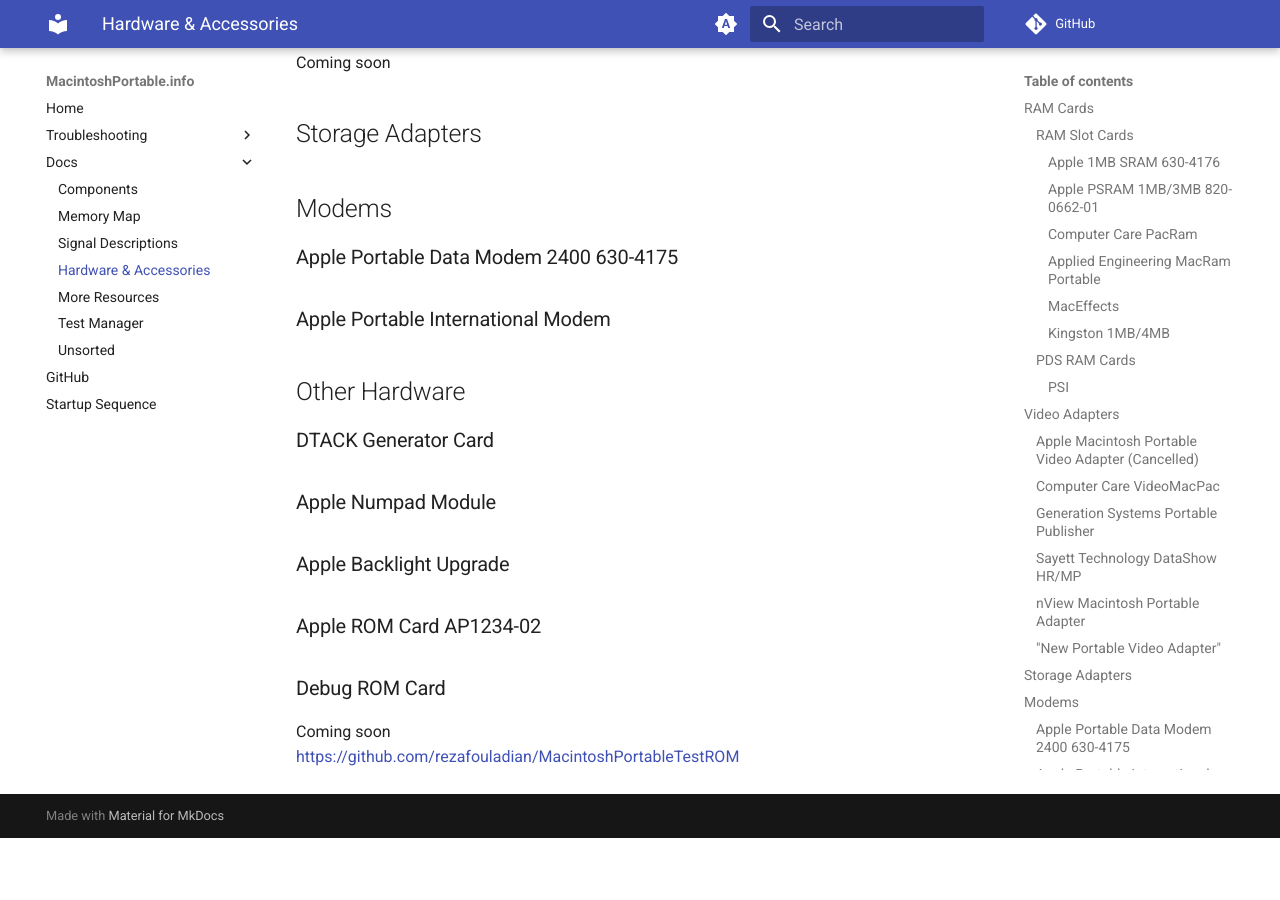
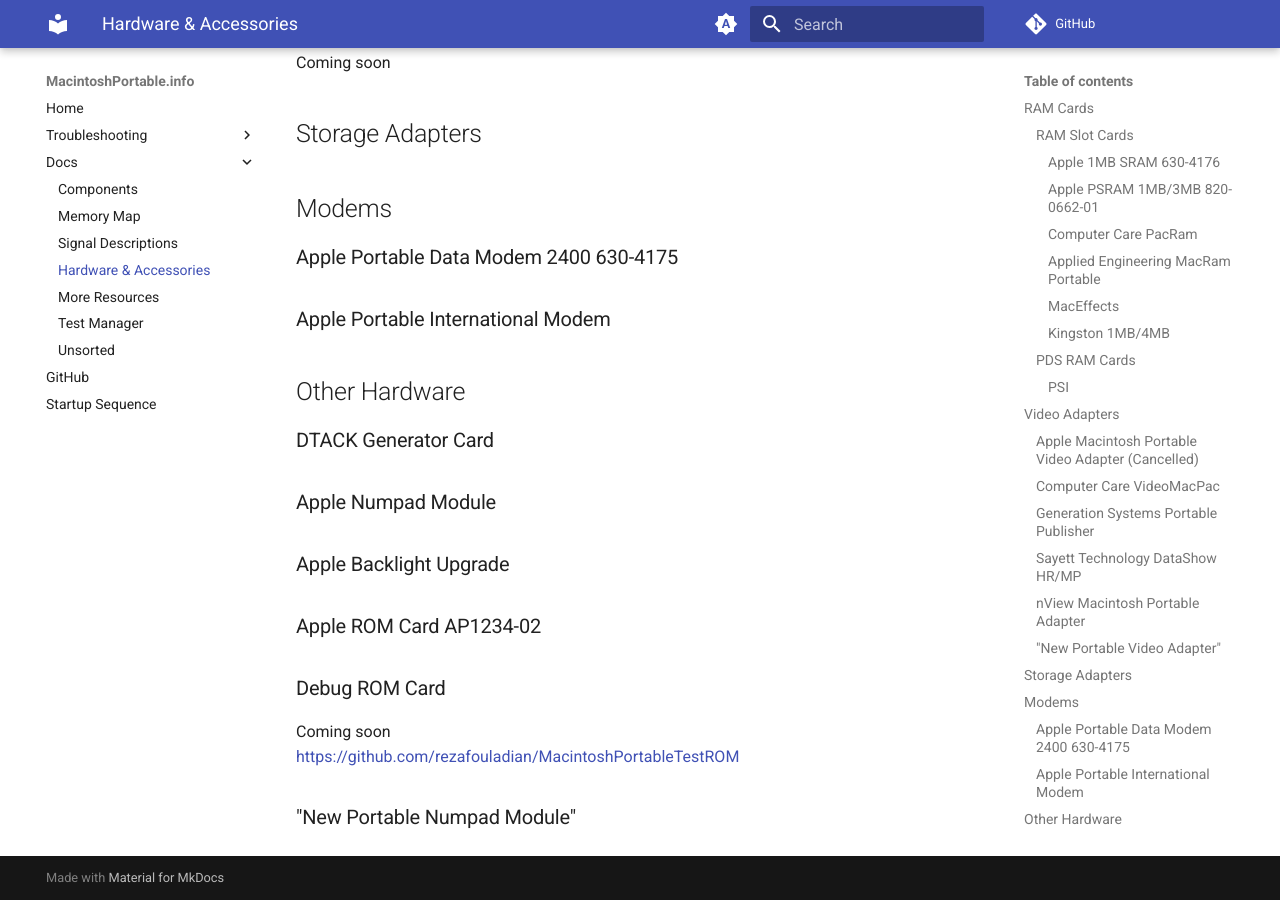
Before and after one commit to rezafouladian/MacintoshPortable, an MkDocs documentation site: the page built from docs/HardwareAndAccessories.md, in a window 1280 px wide and 900 px high, scrolled down 1078 px. Built offline with MkDocs 1.6.1 and Material for MkDocs 9.7.7, drawn with Linux system fonts in a browser that asks for light colours; comment, search, counter and statistics services are not loaded; before the commit the page ends 1916 px from its top, so only the background shows below that.

Commit message:
Update HardwareAndAccessories.md

```diff
--- a/docs/HardwareAndAccessories.md
+++ b/docs/HardwareAndAccessories.md
@@ -54,3 +54,5 @@ Coming soon
 ### Debug ROM Card
 Coming soon
 [https://github.com/rezafouladian/MacintoshPortableTestROM](https://github.com/rezafouladian/MacintoshPortableTestROM)
+
+### "New Portable Numpad Module"
```
